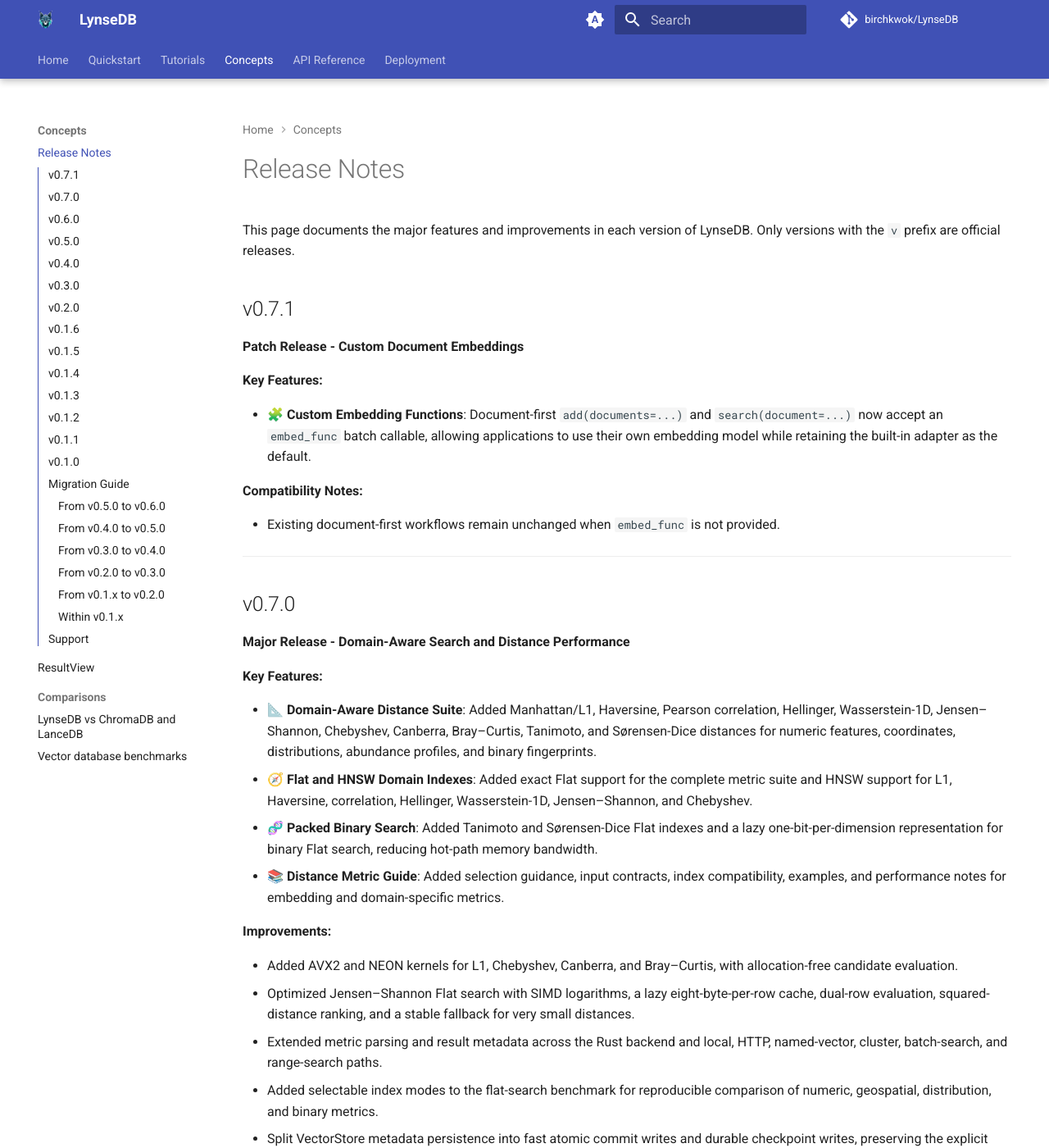
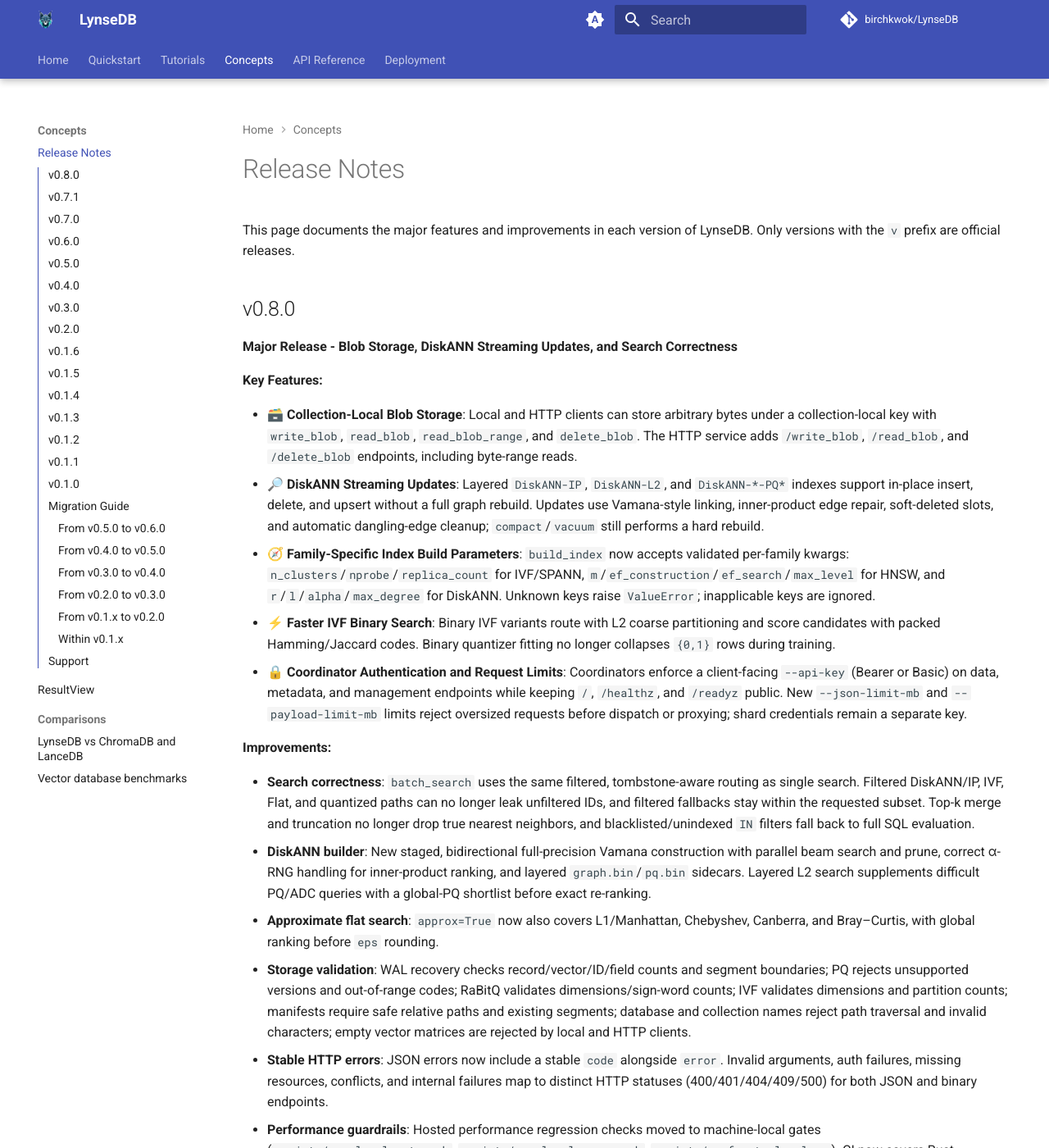
Before and after one commit to BirchKwok/lynsedb, an MkDocs documentation site: the page built from docs/releases.md, in a window 1280 px wide and 1400 px high. Shown: the whole window at 82% size. Built offline with MkDocs 1.6.1 and Material for MkDocs 9.7.7, drawn with Linux system fonts in a browser that asks for light colours; comment, search, counter and statistics services are not loaded; the version menu is left out; some of the changed text lies outside the part shown.

Commit message:
chore: release v0.8.0

```diff
--- a/Cargo.toml
+++ b/Cargo.toml
@@ -1,6 +1,6 @@
 [package]
 name = "lynse"
-version = "0.7.1"
+version = "0.8.0"
 edition = "2021"
 description = "High-performance vector database"
 license = "Apache-2.0"
--- a/docs/releases.md
+++ b/docs/releases.md
@@ -1,6 +1,99 @@
 # Release Notes
 
 This page documents the major features and improvements in each version of LynseDB. Only versions with the `v` prefix are official releases.
+
+## v0.8.0
+
+**Major Release - Blob Storage, DiskANN Streaming Updates, and Search Correctness**
+
+**Key Features:**
+
+- 🗃️ **Collection-Local Blob Storage**: Local and HTTP clients can store
+  arbitrary bytes under a collection-local key with `write_blob`, `read_blob`,
+  `read_blob_range`, and `delete_blob`. The HTTP service adds `/write_blob`,
+  `/read_blob`, and `/delete_blob` endpoints, including byte-range reads.
+- 🔎 **DiskANN Streaming Updates**: Layered `DiskANN-IP`, `DiskANN-L2`, and
+  `DiskANN-*-PQ*` indexes support in-place insert, delete, and upsert without a
+  full graph rebuild. Updates use Vamana-style linking, inner-product edge
+  repair, soft-deleted slots, and automatic dangling-edge cleanup;
+  `compact`/`vacuum` still performs a hard rebuild.
+- 🧭 **Family-Specific Index Build Parameters**: `build_index` now accepts
+  validated per-family kwargs: `n_clusters`/`nprobe`/`replica_count` for
+  IVF/SPANN, `m`/`ef_construction`/`ef_search`/`max_level` for HNSW, and
+  `r`/`l`/`alpha`/`max_degree` for DiskANN. Unknown keys raise `ValueError`;
+  inapplicable keys are ignored.
+- ⚡ **Faster IVF Binary Search**: Binary IVF variants route with L2 coarse
+  partitioning and score candidates with packed Hamming/Jaccard codes. Binary
+  quantizer fitting no longer collapses `{0,1}` rows during training.
+- 🔒 **Coordinator Authentication and Request Limits**: Coordinators enforce a
+  client-facing `--api-key` (Bearer or Basic) on data, metadata, and management
+  endpoints while keeping `/`, `/healthz`, and `/readyz` public. New
+  `--json-limit-mb` and `--payload-limit-mb` limits reject oversized requests
+  before dispatch or proxying; shard credentials remain a separate key.
+
+**Improvements:**
+
+- **Search correctness**: `batch_search` uses the same filtered, tombstone-aware
+  routing as single search. Filtered DiskANN/IP, IVF, Flat, and quantized paths
+  can no longer leak unfiltered IDs, and filtered fallbacks stay within the
+  requested subset. Top-k merge and truncation no longer drop true nearest
+  neighbors, and blacklisted/unindexed `IN` filters fall back to full SQL
+  evaluation.
+- **DiskANN builder**: New staged, bidirectional full-precision Vamana
+  construction with parallel beam search and prune, correct α-RNG handling for
+  inner-product ranking, and layered `graph.bin`/`pq.bin` sidecars. Layered L2
+  search supplements difficult PQ/ADC queries with a global-PQ shortlist before
+  exact re-ranking.
+- **Approximate flat search**: `approx=True` now also covers L1/Manhattan,
+  Chebyshev, Canberra, and Bray–Curtis, with global ranking before `eps`
+  rounding.
+- **Storage validation**: WAL recovery checks record/vector/ID/field counts and
+  segment boundaries; PQ rejects unsupported versions and out-of-range codes;
+  RaBitQ validates dimensions/sign-word counts; IVF validates dimensions and
+  partition counts; manifests require safe relative paths and existing segments;
+  database and collection names reject path traversal and invalid characters;
+  empty vector matrices are rejected by local and HTTP clients.
+- **Stable HTTP errors**: JSON errors now include a stable `code` alongside
+  `error`. Invalid arguments, auth failures, missing resources, conflicts, and
+  internal failures map to distinct HTTP statuses (400/401/404/409/500) for both
+  JSON and binary endpoints.
+- **Performance guardrails**: Hosted performance regression checks moved to
+  machine-local gates (`scripts/run_local_gates.sh`,
+  `scripts/run_local_canary.sh`, `scripts/perf_gate_local.py`). CI now covers
+  Rust formatting/tests/checks, Python API tests, strict docs builds, and
+  release-time Docker API tests; release jobs verify synchronized versions and
+  the matching `docs/releases.md` section before publishing.
+
+**Testing:**
+
+- Added blob round-trip tests covering replacement, range reads, deletion, and
+  read-only client write rejection.
+- Added coordinator authentication and payload-limit scenarios, plus expanded
+  cluster API tests.
+- Added filtered-search regressions for batch/single parity across HNSW,
+  Flat-PQ, IVF, and DiskANN, and top-k/`IN` filter edge cases.
+- Added storage-corruption tests for WAL count mismatches, invalid PQ/RaBitQ
+  payloads, path-traversal names, and empty vector matrices.
+- Added DiskANN IP update, seed-variance, sliding-window, scale, and SIFT
+  filtered-ANN benchmarks, including a fixed-seed SIFT1M recall gate, plus IVF
+  binary-search and `build_index` parameter tests.
+
+**Compatibility Notes:**
+
+- Existing collections and WAL files remain readable; no storage or WAL format
+  version bump is required for this release.
+- Blobs are collection-local and follow existing commit/flush semantics; absent
+  blobs read as `None` locally and return HTTP 204 remotely.
+- `build_index` now raises `ValueError` for unknown kwargs instead of silently
+  accepting them; shared kwargs dicts must only use keys known to the target
+  family.
+- If a coordinator is restarted with `--api-key`, its data/metadata/management
+  endpoints require Bearer/Basic authentication; use a distinct value from
+  `--shard-api-key`.
+- SQ8 DiskANN update streams can drift the PQ codebook; run `build_index(...)`
+  once to rebuild from scratch after long update workloads.
+
+---
 
 ## v0.7.1
 
--- a/pyproject.toml
+++ b/pyproject.toml
@@ -4,7 +4,7 @@
 
 [project]
 name = "LynseDB"
-version = "0.7.1"
+version = "0.8.0"
 description = "A Python-first, Rust-powered vector database for AI apps, from embedded local storage to HTTP service and lightweight sharded clusters."
 readme = "README.md"
 keywords = ["vector", "database"]
```
Also changed, not shown: 2 other files.
